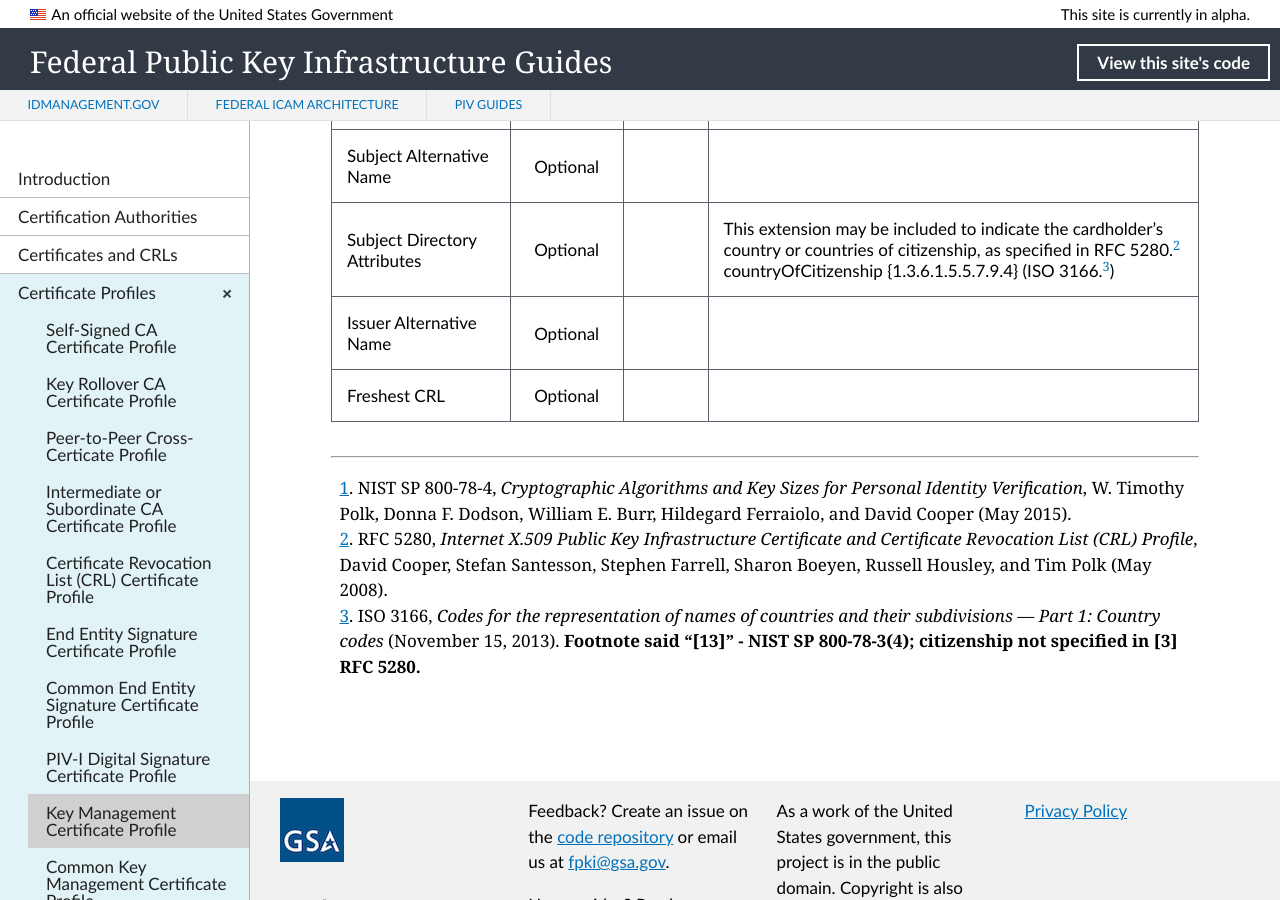
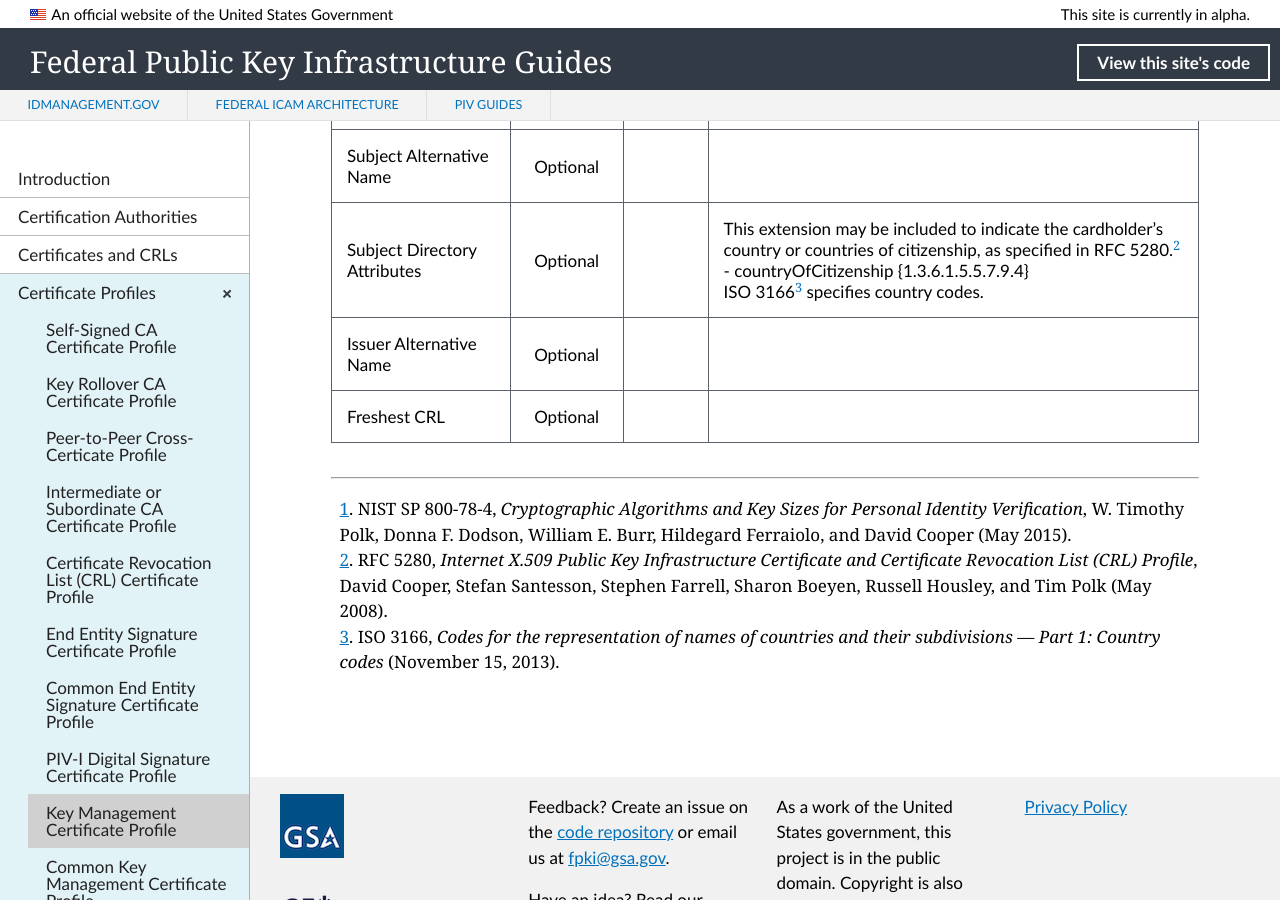
Before and after one commit to GSA/fpki-guides, a Jekyll site: the page built from _profiles/09_key_mgmt.md, in a window 1280 px wide and 900 px high, scrolled down 1757 px. Built offline with Jekyll 4.4.1, drawn with Linux system fonts in a browser that asks for light colours; nearby versions of some CDN libraries; library files that are not in the unit come from our copies.

Commit message:
Update 09_key_mgmt.md
Formatting

```diff
--- a/_profiles/09_key_mgmt.md
+++ b/_profiles/09_key_mgmt.md
@@ -26,11 +26,11 @@
 | Authority Key Identifier   | Mandatory  |  | Octet string (same as subject key identifier in Issuing CA certificate). |
 | Extended Key Usage   | Optional |  |  If included to support specific applications, the extension should be non-critical.<BR>The 2 values listed for keyPurposeID should be included for key-management purposes:<BR>- 1.3.6.1.5.5.7.3.4 - Id-kp-emailProtection<BR>- 1.3.6.1.4.311.10.3.4 - Encrypting File System<BR>Additional key purposes may be specified.  |
 |Subject Alternative Name   | Optional  |  |   |
-| Subject Directory Attributes   | Optional  |  | This extension may be included to indicate the cardholder's country or countries of citizenship, as specified in RFC 5280.<sup>[2](#2)</sup><BR>countryOfCitizenship {1.3.6.1.5.5.7.9.4} (ISO 3166.<sup>[3](#3)</sup>) |
+| Subject Directory Attributes   | Optional  |  | This extension may be included to indicate the cardholder's country or countries of citizenship, as specified in RFC 5280.<sup>[2](#2)</sup><br>- countryOfCitizenship {1.3.6.1.5.5.7.9.4}<br>ISO 3166<sup>[3](#3)</sup> specifies country codes. |
 | Issuer Alternative Name   | Optional  |  |   |
 | Freshest CRL   | Optional  |  |   |
 
 --------
 <a name="1">1</a>. NIST SP 800-78-4, _Cryptographic Algorithms and Key Sizes for Personal Identity Verification_, W. Timothy Polk, Donna F. Dodson, William E. Burr, Hildegard Ferraiolo, and David Cooper (May 2015).<br>
 <a name="2">2</a>. RFC 5280, _Internet X.509 Public Key Infrastructure Certificate and Certificate Revocation List (CRL) Profile_, David Cooper, Stefan Santesson, Stephen Farrell, Sharon Boeyen, Russell Housley, and Tim Polk (May 2008).<br>
-<a name="3">3</a>. ISO 3166, _Codes for the representation of names of countries and their subdivisions — Part 1: Country codes_ (November 15, 2013). **Footnote said "[13]" - NIST SP 800-78-3(4); citizenship not specified in [3] RFC 5280.**
+<a name="3">3</a>. ISO 3166, _Codes for the representation of names of countries and their subdivisions — Part 1: Country codes_ (November 15, 2013).
```
